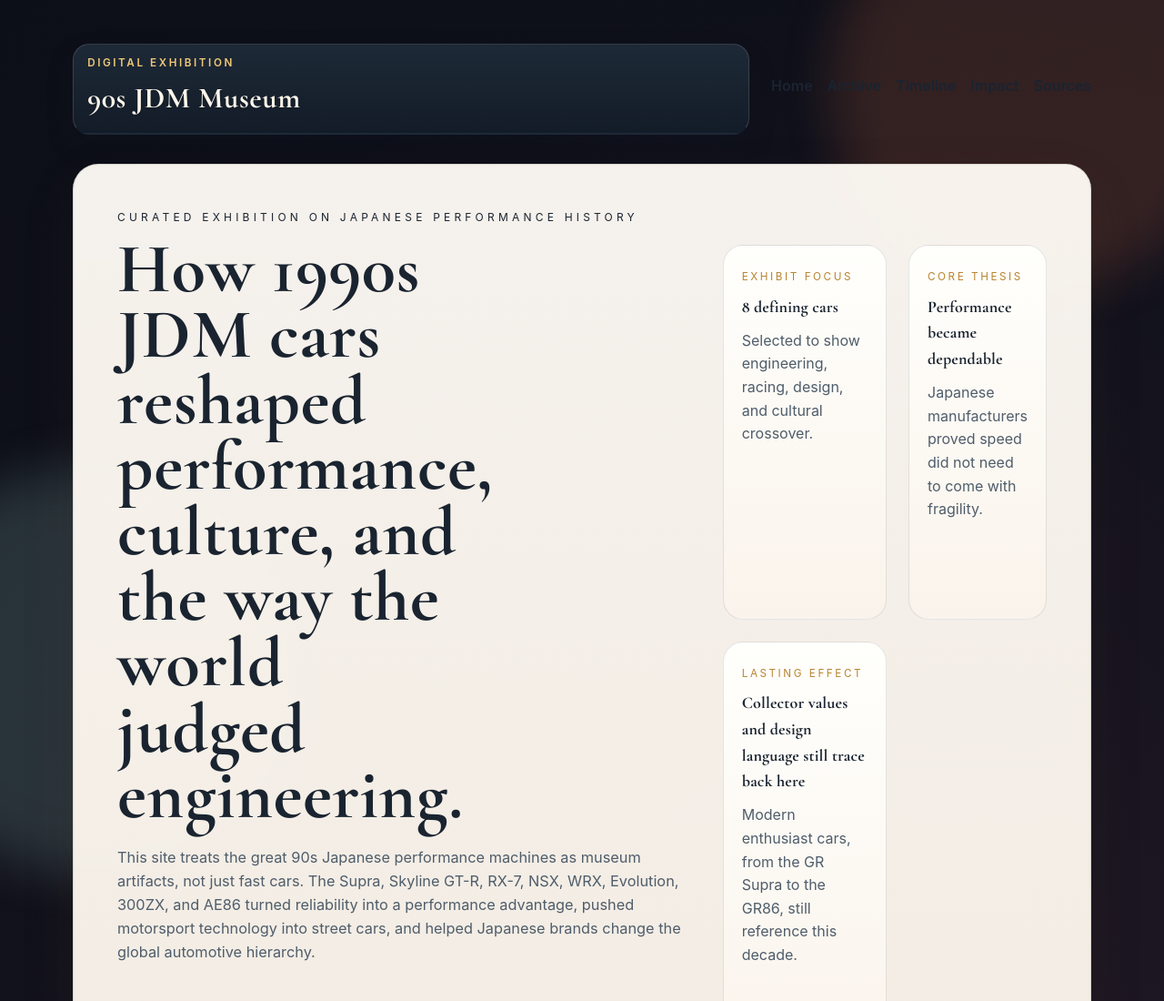
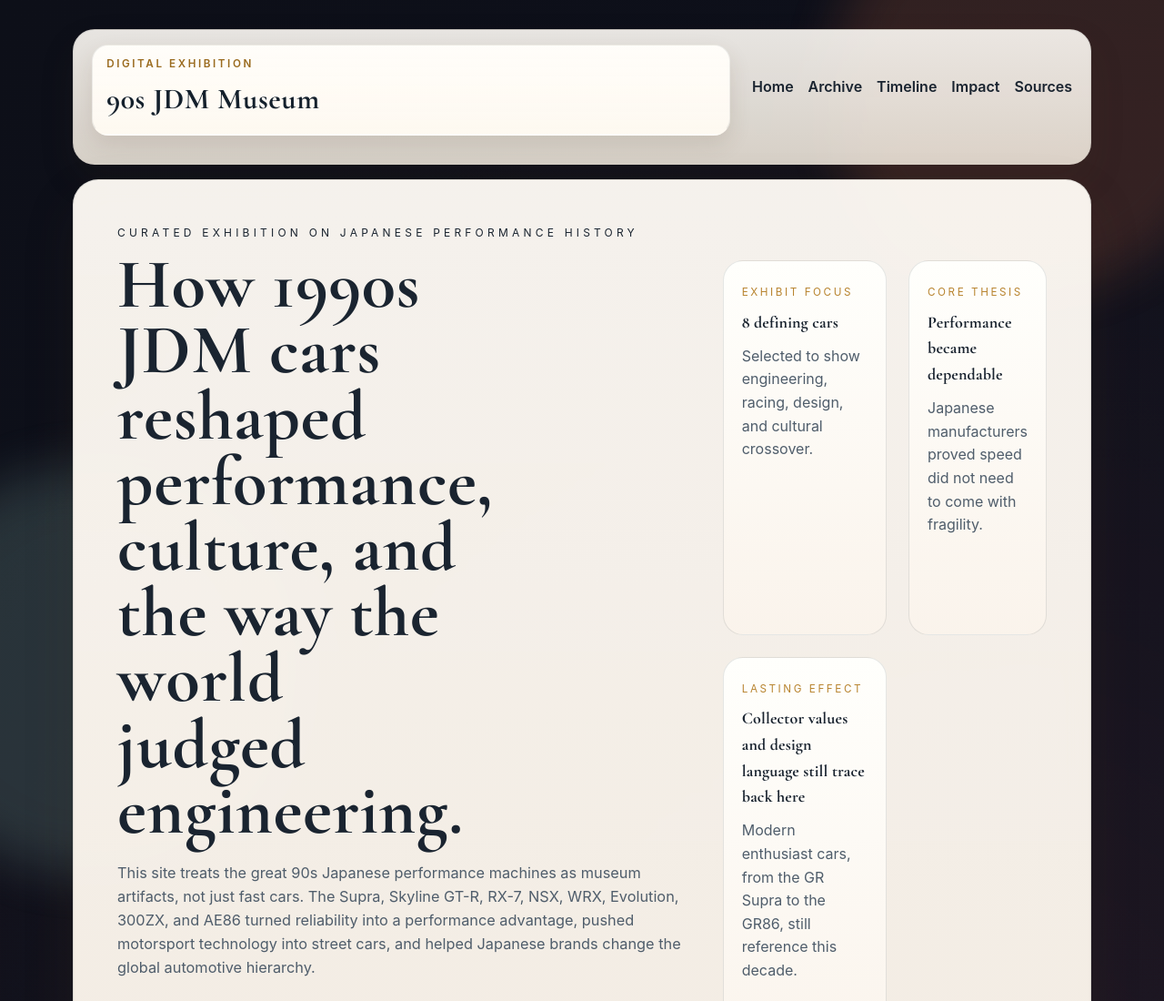
Before and after one commit to ejr49-blip/jdm-museum-site, a plain HTML site: page index.html in a window 1280 px wide. Shown: the top 1100 px of the page at 91% size. Drawn offline with nearby package versions, Linux system fonts and the light colour scheme.

Commit message:
Fix header contrast

```diff
--- a/styles.css
+++ b/styles.css
@@ -8,9 +8,9 @@
   --panel-strong: rgba(255, 255, 252, 0.98);
   --line: rgba(45, 56, 66, 0.14);
   --text: #1a2430;
-  --brand-surface: rgba(20, 30, 42, 0.88);
-  --brand-title: #fff7eb;
-  --brand-kicker: #f0c978;
+  --brand-surface: rgba(255, 250, 242, 0.96);
+  --brand-title: #14202c;
+  --brand-kicker: #9a6b1f;
   --muted: #4f5d6b;
   --accent: #d86f43;
   --accent-2: #78b9b1;
@@ -97,7 +97,13 @@
   align-items: center;
   justify-content: space-between;
   gap: 1rem;
-  padding: 1rem 0 1.5rem;
+  padding: 1rem 1.25rem 1.5rem;
+  margin-bottom: 1rem;
+  background: linear-gradient(180deg, rgba(255, 252, 247, 0.9), rgba(247, 239, 227, 0.86));
+  border: 1px solid rgba(45, 56, 66, 0.1);
+  border-radius: 24px;
+  box-shadow: 0 18px 40px rgba(79, 58, 34, 0.1);
+  backdrop-filter: blur(12px);
 }
 
 .brand-mark {
@@ -107,9 +113,9 @@
   text-decoration: none;
   padding: 0.7rem 0.95rem 0.78rem;
   border-radius: 18px;
-  background: linear-gradient(180deg, rgba(31, 43, 57, 0.96), var(--brand-surface));
-  border: 1px solid rgba(255, 247, 235, 0.14);
-  box-shadow: 0 14px 30px rgba(18, 28, 38, 0.18);
+  background: linear-gradient(180deg, #fffdf9, var(--brand-surface));
+  border: 1px solid rgba(20, 32, 44, 0.08);
+  box-shadow: 0 10px 24px rgba(79, 58, 34, 0.12);
 }
 
 .brand-kicker,
@@ -147,7 +153,7 @@
   font-size: 2rem;
   font-weight: 700;
   letter-spacing: 0.02em;
-  text-shadow: 0 1px 2px rgba(9, 14, 20, 0.32);
+  text-shadow: none;
 }
 
 .brand-mark .brand-kicker {
@@ -163,7 +169,7 @@
 
 .site-nav a {
   text-decoration: none;
-  color: #41505f;
+  color: #203040;
   padding-bottom: 0.25rem;
   border-bottom: 1px solid transparent;
   transition: color 180ms ease, border-color 180ms ease;
@@ -716,7 +722,13 @@
   align-items: center;
   justify-content: space-between;
   gap: 1rem;
-  padding: 1rem 0 1.5rem;
+  padding: 1rem 1.25rem 1.5rem;
+  margin-bottom: 1rem;
+  background: linear-gradient(180deg, rgba(255, 252, 247, 0.9), rgba(247, 239, 227, 0.86));
+  border: 1px solid rgba(45, 56, 66, 0.1);
+  border-radius: 24px;
+  box-shadow: 0 18px 40px rgba(79, 58, 34, 0.1);
+  backdrop-filter: blur(12px);
 }
 
 .brand-mark {
@@ -726,9 +738,9 @@
   text-decoration: none;
   padding: 0.7rem 0.95rem 0.78rem;
   border-radius: 18px;
-  background: linear-gradient(180deg, rgba(31, 43, 57, 0.96), var(--brand-surface));
-  border: 1px solid rgba(255, 247, 235, 0.14);
-  box-shadow: 0 14px 30px rgba(18, 28, 38, 0.18);
+  background: linear-gradient(180deg, #fffdf9, var(--brand-surface));
+  border: 1px solid rgba(20, 32, 44, 0.08);
+  box-shadow: 0 10px 24px rgba(79, 58, 34, 0.12);
 }
 
 .brand-kicker,
@@ -754,7 +766,7 @@
   font-size: 2rem;
   font-weight: 700;
   letter-spacing: 0.02em;
-  text-shadow: 0 1px 2px rgba(9, 14, 20, 0.32);
+  text-shadow: none;
 }
 
 .brand-mark .brand-kicker {
@@ -770,7 +782,7 @@
 
 .site-nav a {
   text-decoration: none;
-  color: #41505f;
+  color: #203040;
   padding-bottom: 0.25rem;
   border-bottom: 1px solid transparent;
   transition: color 180ms ease, border-color 180ms ease;
```
